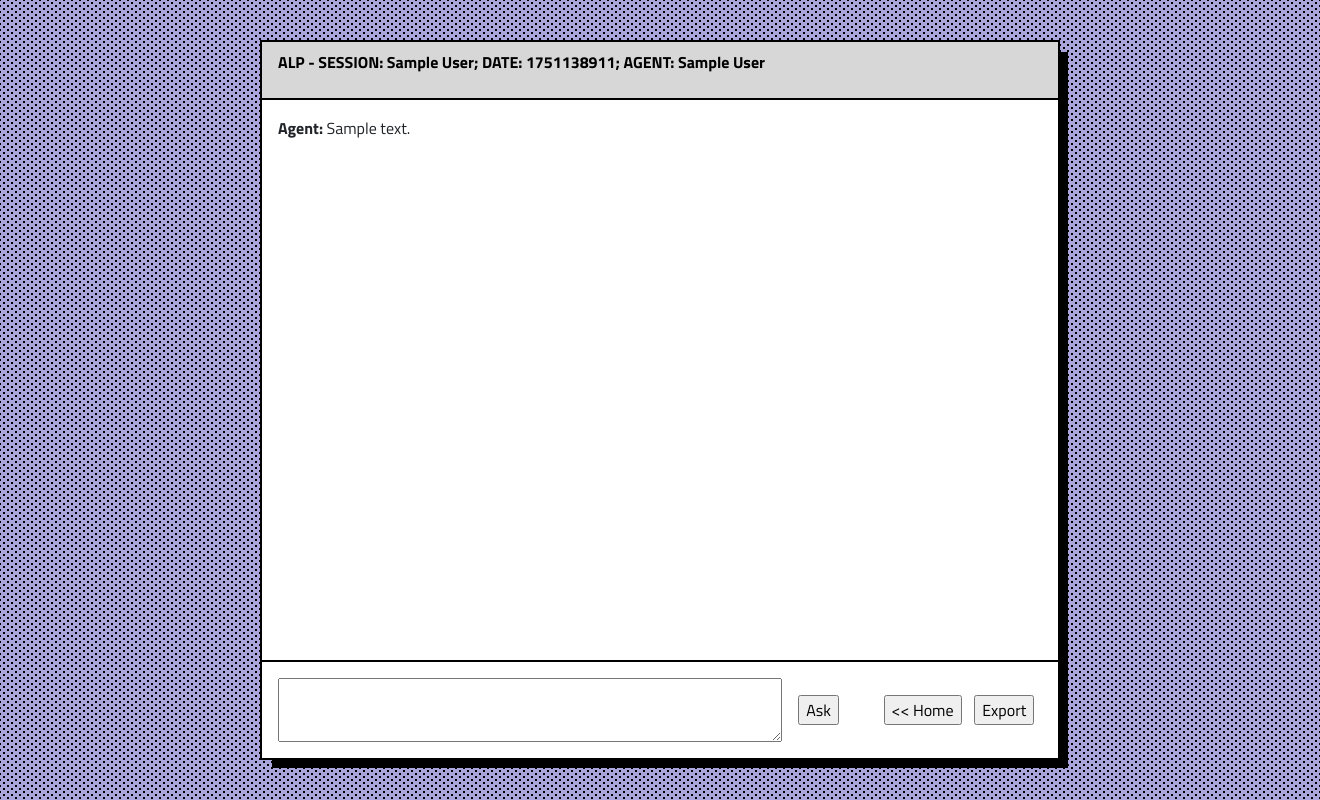
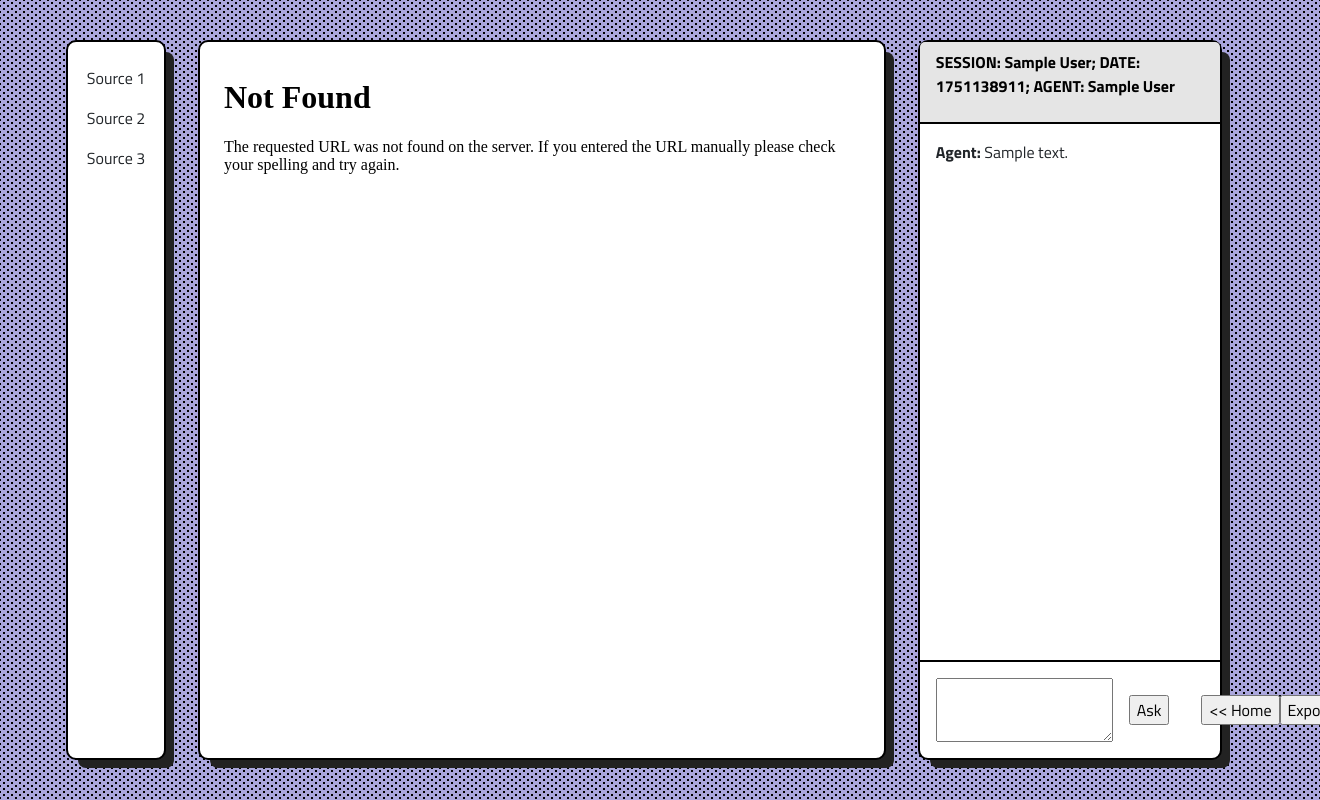
Before and after one commit to rpast/ALP, a Flask app: page /interaction in a window 1320 px wide; the page is wider, and only the part inside the window is pictured. Run offline with Flask 3, Linux system fonts and the light colour scheme; the visitor is signed in with stand-in values (Sample User, id 1); tables that the repository leaves empty hold one stand-in row (values such as "Sample post"); parts of the project's set-up code (start-up, migrations or seed data) failed here and were passed over.

Commit message:
src reader panes implemented, docs updt

```diff
--- a/alp.py
+++ b/alp.py
@@ -457,8 +457,9 @@ if __name__ == '__main__':
 
 
     # Run DEV server
-    # app.run(debug=True, host='0.0.0.0', port=5000)
+    app.run(debug=True, host='0.0.0.0', port=5000)
 
     # # run PROD server
-    Timer(1, open_browser).start()
-    serve(app, host='0.0.0.0', port=5000)
+    # Timer(1, open_browser).start()
+    # serve(app, host='0.0.0.0', port=5000)
+    print(f'{os.pwd}')
--- a/static/styles/style.css
+++ b/static/styles/style.css
@@ -29,12 +29,13 @@ body {
     flex-direction: column;
     justify-content: center;
     align-items: center;
-    min-width: 800px;
+    min-width: 100px;
     border: 2px solid #000000;
-    border-radius: 0;
-    width: 50%;
+    border-radius: 10px;
+    margin: 0 2em 0 0;
+    /* width: 20%; */
     max-width: 1000px;
-    box-shadow: #000000 10px 10px 0px -2px;
+    box-shadow: #222222 10px 10px 0px -2px;
 }
 
 .card-header {
@@ -44,11 +45,12 @@ body {
     width: 100%;
     justify-content: flex-start;
     align-items: flex-start;
-    background-color: rgba(0, 0, 0, 0.158);
+    background-color: #e5e5e5;
     color: rgb(0, 0, 0);
     border-bottom: 2px solid #000000;
-    border-radius: 0 !important;
+    /* border-radius: 0 !important; */
 }
+
 .container-menu {
     display: flex;
     flex-direction: row;
@@ -106,8 +108,58 @@ a {
     margin: 0 0 2em 0;
 }
 
+.sources-pane {
+    /* width: 15%; */
+    max-width: 800px;
+    height: 100%;
+    display: flex;
+    flex-direction: column;
+    justify-content: flex-start;
+    align-items: flex-start;
+    padding: 1.5em 0
+}
+
+.viewer-pane {
+    width: 100%;
+    max-width: 800px;
+    height: 100%;
+    display: flex;
+    flex-direction: column;
+    justify-content: center;
+    align-items: center;
+}
+
+.pdf-viewer {
+    width: 100%;
+    height: 100%;
+    display: flex;
+    flex-direction: column;
+    justify-content: center;
+    align-items: center;
+    border-radius: 10px;
+}
+
+.src-container {
+    width: 10%;
+    max-width: 800px;
+    height: 100%;
+    display: flex;
+    flex-direction: column;
+    justify-content: flex-start;
+    overflow-y: auto;
+}
+.view-container {
+    /* width: 100%; */
+    max-width: 800px;
+    height: 100%;
+    display: flex;
+    flex-direction: column;
+    justify-content: center;
+    align-items: center;
+    padding: 0
+}
 .chat-container {
-    width: 70%;
+    width: 45%;
     max-width: 800px;
     height: 100%;
     display: flex;
@@ -125,6 +177,15 @@ a {
     overflow-y: hidden;
 }
 
+.view-box {
+    flex-grow: 1;
+    width: 100%;
+    /* border-bottom: 2px solid #000000; */
+    border-radius: 0;
+    padding: 1em 0em 1em 0em;
+    overflow-y: hidden;
+}
+
 .response-container {
     width: 100%;
     height: 100%;
@@ -134,6 +195,17 @@ a {
     justify-content: flex-start;
     overflow-y: auto;
     padding: 0em 1em 2em 1em;
+}
+
+.view-container {
+    width: 100%;
+    height: 100%;
+    /* height: calc(90vh - 6em); Set the height to 90% of the viewport height minus the space taken by the input container and other elements */
+    display: flex;
+    flex-direction: column;
+    justify-content: flex-start;
+    overflow-y: auto;
+    padding: 0em 1em 0em 1em;
 }
 
 .input-container {
--- a/templates/index.html
+++ b/templates/index.html
@@ -24,12 +24,35 @@
 
         <div class="container-interface">
 
+            <div class="src-container card">
+
+                <div class="sources-pane">
+                    <p>Source 1</p>
+                    <p>Source 2</p>
+                    <p>Source 3</p>
+                </div>
+            </div>
+
+            <div class="view-container card">
+
+                <div class="viewer-pane">
+
+                    <div class="view-box">
+                            <iframe src="/static/data/example.pdf" class="pdf-viewer"></iframe>
+                    </div>
+
+                </div>
+            </div>
+
+
             <div class="chat-container card">
+
                 <div class="card-header">
                     <p>
-                        ALP - SESSION: {{session_name}}; DATE: {{session_date}}; AGENT: {{agent_name}}
+                        SESSION: {{session_name}}; DATE: {{session_date}}; AGENT: {{agent_name}}
                     </p>
                 </div>
+
                 <div class="chat-box">
                     <div class="response-container">
                         <div id="response"></div>
```
Also changed, not shown: README.md, static/src_reader_demo.png (added), 1 other file.
